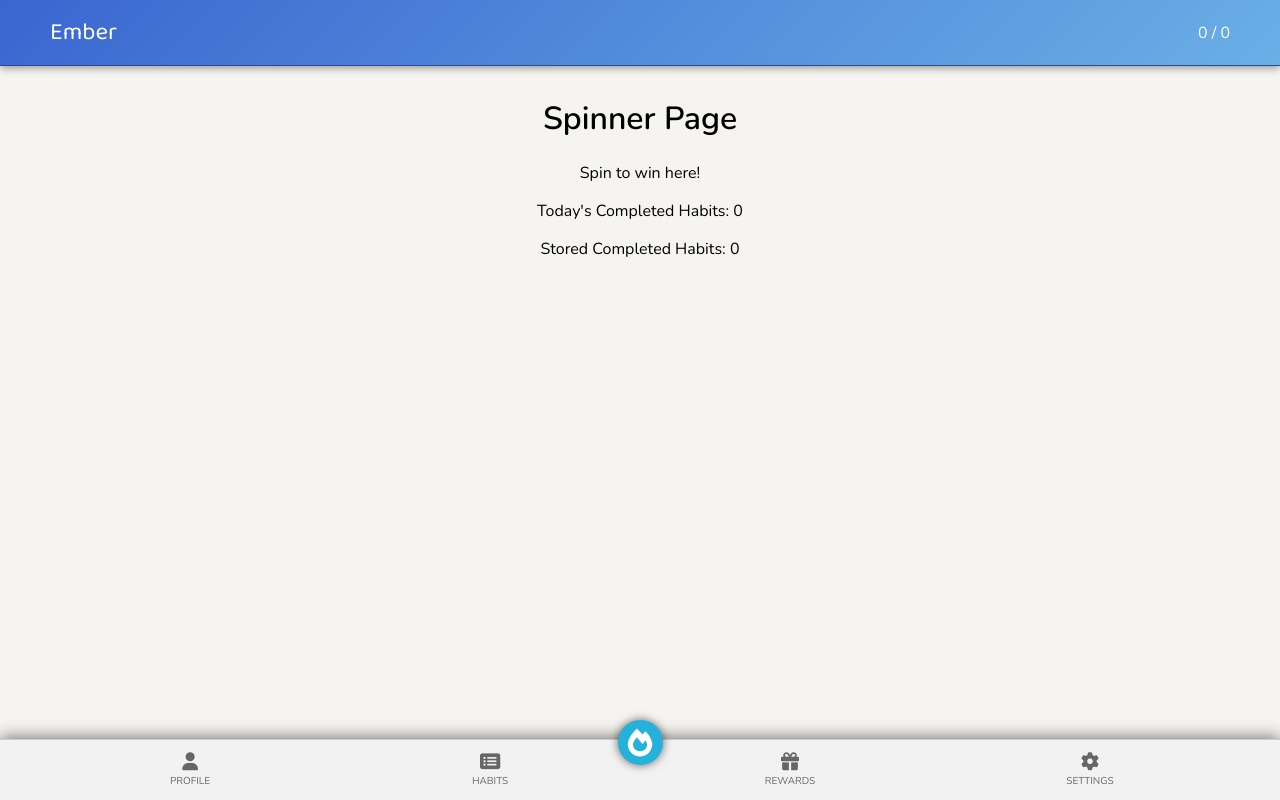
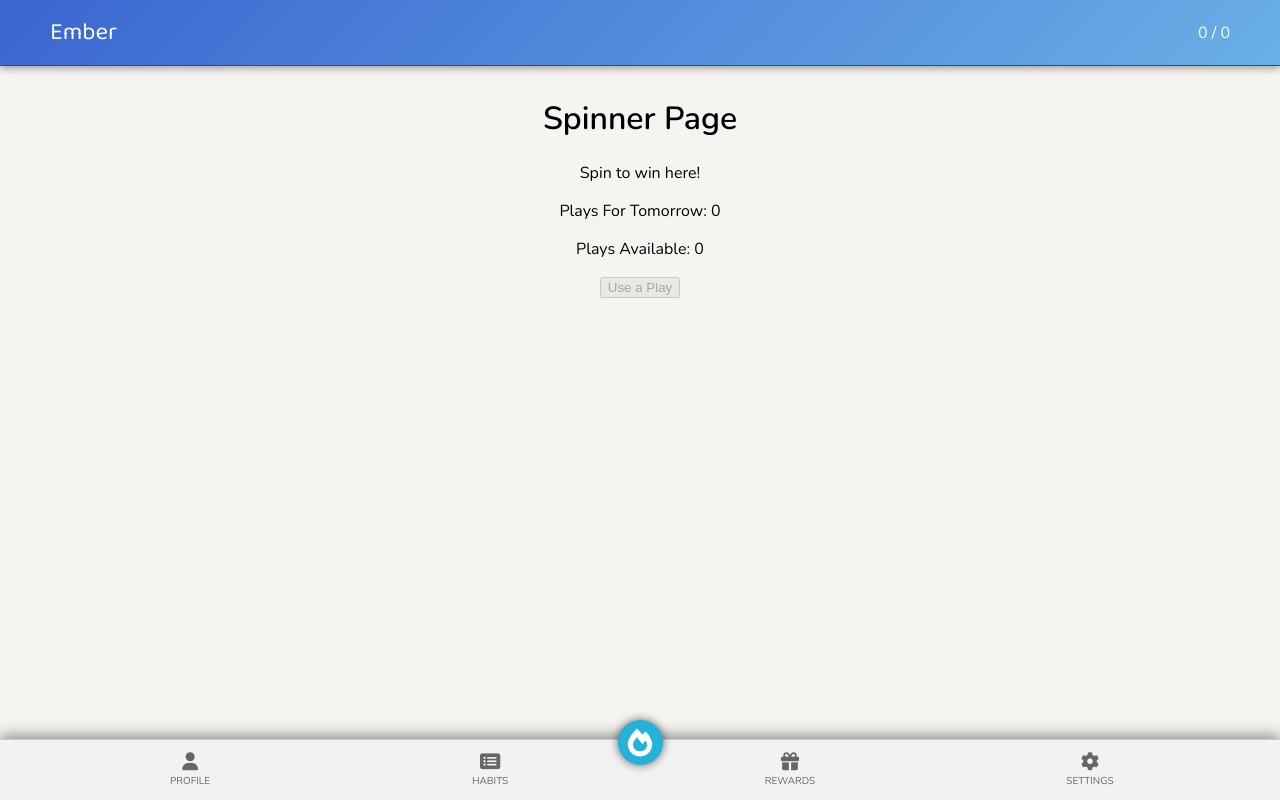
Before and after one commit to joseph-johnson27001/habit-spinner, a Vue app: page /spinner in a window 1280 px wide. Built offline with nearby package versions, Linux system fonts and the light colour scheme.

Commit message:
Spin values saved and updating from state

```diff
--- a/src/components/Navigation/FooterNav.vue
+++ b/src/components/Navigation/FooterNav.vue
@@ -45,7 +45,6 @@
 
       <!-- Settings Button -->
       <router-link
-        @click="this.tasksCompleted = !this.tasksCompleted"
         to="/settings"
         class="nav-button"
         :class="{ active: $route.path === '/settings' }"
@@ -58,17 +57,16 @@
 </template>
 
 <script>
-import { RouterLink } from "vue-router";
+import { mapGetters } from "vuex";
 
 export default {
   name: "NavBar",
-  components: {
-    RouterLink,
-  },
-  data() {
-    return {
-      tasksCompleted: false, // This would be dynamically updated based on task completion status
-    };
+  computed: {
+    ...mapGetters("habits", ["storedHabits"]),
+
+    tasksCompleted() {
+      return this.storedHabits > 0;
+    },
   },
 };
 </script>
--- a/src/store/modules/Habits.js
+++ b/src/store/modules/Habits.js
@@ -96,6 +96,11 @@ const mutations = {
       state.lastTrackedDate = today; // Update lastTrackedDate to today
     }
   },
+  DECREMENT_STORED_HABITS(state) {
+    if (state.storedHabits > 0) {
+      state.storedHabits -= 1;
+    }
+  },
 };
 
 const actions = {
@@ -120,6 +125,9 @@ const actions = {
   resetCompletedState({ commit }) {
     commit("ROLLOVER_COMPLETED_HABITS");
   },
+  decrementStoredHabits({ commit }) {
+    commit("DECREMENT_STORED_HABITS");
+  },
 };
 
 export default {
--- a/src/views/SpinnerPage.vue
+++ b/src/views/SpinnerPage.vue
@@ -5,8 +5,15 @@
 
     <!-- Display today's completed habits and stored habits -->
     <div>
-      <p>Today's Completed Habits: {{ todayCompletedHabits }}</p>
-      <p>Stored Completed Habits: {{ storedHabits }}</p>
+      <p>Plays For Tomorrow: {{ todayCompletedHabits }}</p>
+      <p>Plays Available: {{ storedHabits }}</p>
+    </div>
+
+    <div>
+      <!-- Button to decrement storedHabits -->
+      <button @click="useStoredPlay" :disabled="storedHabits <= 0">
+        Use a Play
+      </button>
     </div>
   </div>
 </template>
@@ -17,10 +24,12 @@ import { mapGetters } from "vuex";
 export default {
   name: "SpinnerPage",
   computed: {
-    ...mapGetters("habits", [
-      "todayCompletedHabits",
-      "storedHabits", // Changed to match the updated state
-    ]),
+    ...mapGetters("habits", ["todayCompletedHabits", "storedHabits"]),
+  },
+  methods: {
+    useStoredPlay() {
+      this.$store.dispatch("habits/decrementStoredHabits");
+    },
   },
 };
 </script>
```
Also changed, not shown: src/components/Spinner/Spinner.vue (added).
